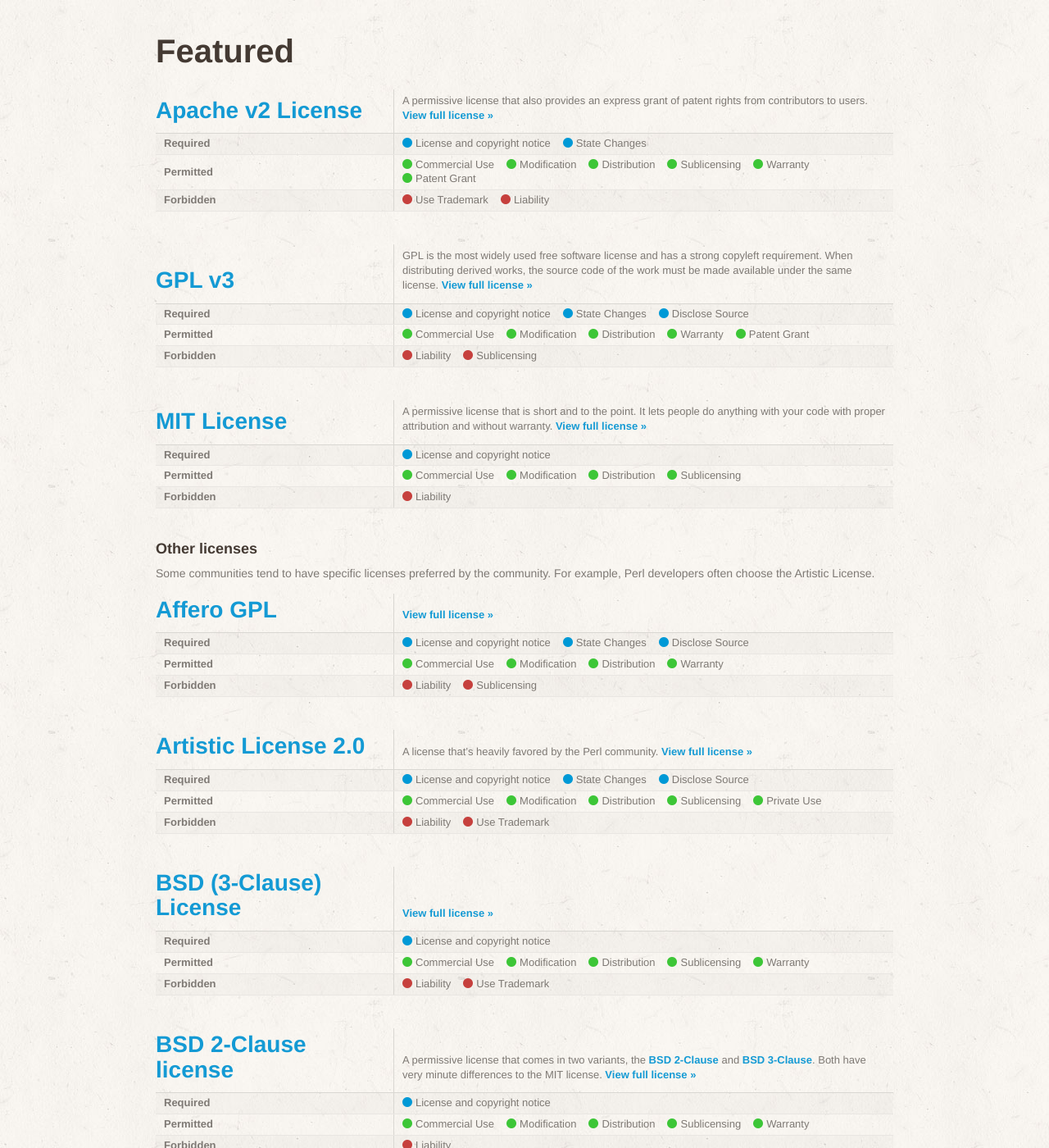
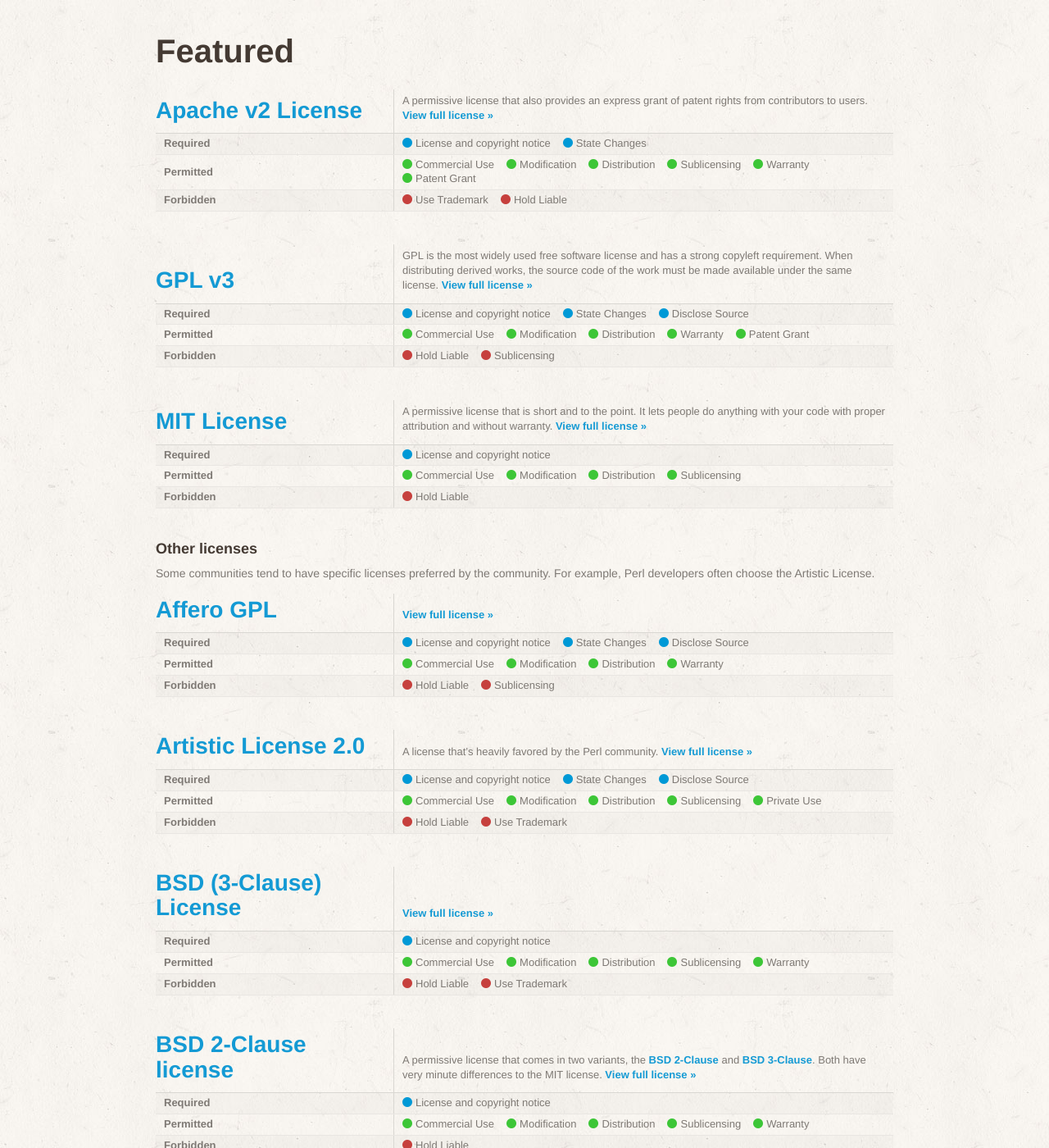
Before and after one commit to github/choosealicense.com, a Jekyll site: the page built from licenses.html, in a window 1280 px wide and 1400 px high. Shown: the whole window at 82% size. Built offline with Jekyll 4.4.1, drawn with Linux system fonts in a browser that asks for light colours; some web fonts are replaced; some of the changed text lies outside the part shown.

Commit message:
Change liability label

```diff
--- a/_config.yml
+++ b/_config.yml
@@ -51,7 +51,7 @@
       label: Use Trademark
     no-liability:
       description: Software is provided without warranty and the software author/license owner cannot be held liable for damages.
-      label: Liability
+      label: Hold Liable
     no-sublicense:
       description: You may not grant a sublicense to modify and distribute this software to third parties not included in the license.
       label: Sublicensing
```
